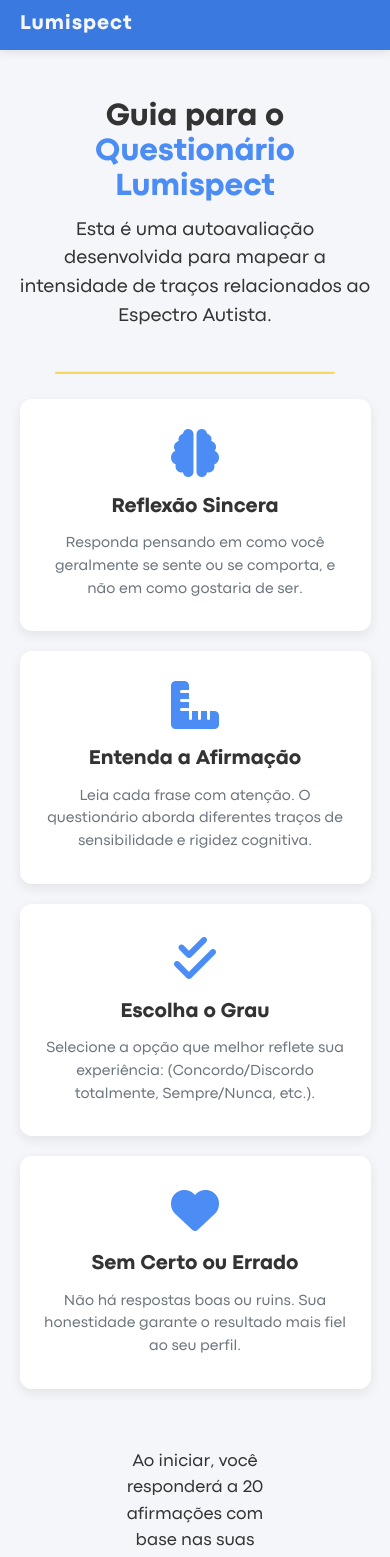
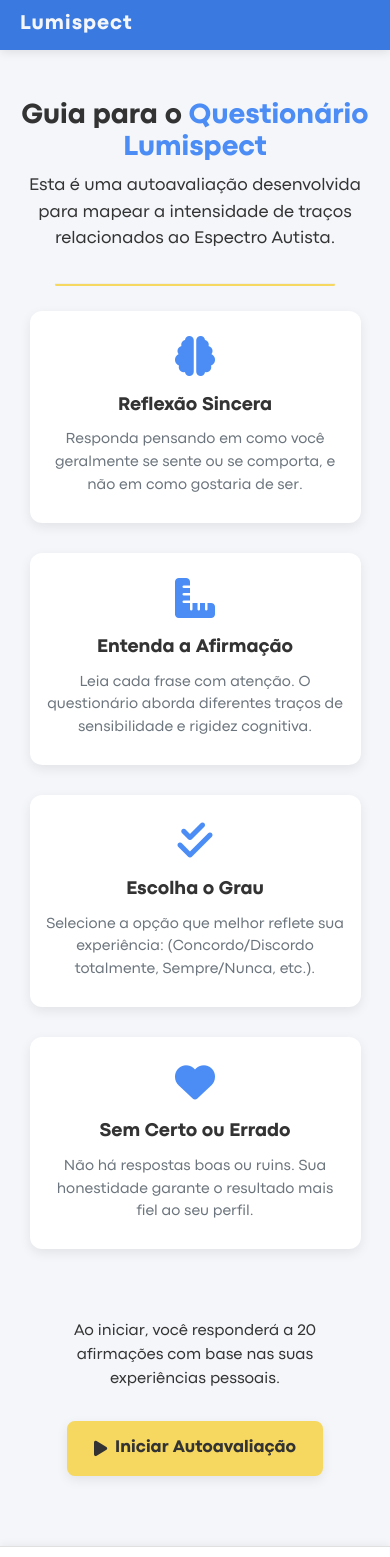
Before and after one commit to MIGUEL-ARCANJO-BRASIL/lumispect, a React (Vite) app: page /instructions in a window 390 px wide. Shown: the top 1557 px of the page. Built offline with nearby package versions, Linux system fonts and the light colour scheme.

Commit message:
fix: fix instructions responsive

```diff
--- a/src/pages/Instructions/style.css
+++ b/src/pages/Instructions/style.css
@@ -124,28 +124,67 @@
 /* RESPONSIVIDADE */
 /* ==================================== */
 @media (max-width: 850px) {
+  .instructions-title {
+    font-size: 2.5em;
+  }
+
+  .instructions-subtitle {
+    font-size: 1.3em;
+  }
+
   .steps-container {
     gap: 20px;
+    padding: 0 10px; /* Adiciona um pouco de padding lateral */
   }
+
   .step-card {
-    /* Em telas menores, 2 cards por linha */
-    flex: 1 1 calc(50% - 15px);
-    min-width: 150px;
+    /* Mantém 2 cards por linha */
+    flex: 1 1 calc(50% - 10px); /* Ajusta o cálculo da largura */
+    min-width: unset; /* Remove min-width fixo para maior flexibilidade */
   }
 }
 
+/* Mobile (max-width: 550px) */
 @media (max-width: 550px) {
+  .instructions-main {
+    padding-bottom: 30px; /* Menos espaço no final em mobile */
+  }
+
   .instructions-title {
-    font-size: 2em;
+    font-size: 1.8em;
   }
+
   .instructions-subtitle {
+    font-size: 1.1em;
+    margin-bottom: 30px;
+  }
+
+  .step-card {
+    /* Força 1 card por linha */
+    flex: 1 1 100%;
+    margin-bottom: 10px; /* Adiciona margem entre os cards empilhados */
+    padding: 25px 15px;
+  }
+
+  .step-icon {
+    font-size: 2.5em; /* Reduz o tamanho do ícone */
+  }
+
+  .step-title {
     font-size: 1.2em;
   }
-  .step-card {
-    /* Em telas muito pequenas, 1 card por linha */
-    flex: 1 1 100%;
+
+  .ready-section {
+    width: 95%; /* Ocupa quase toda a largura para melhor visualização do texto */
   }
+
   .ready-text {
+    font-size: 1em;
+    padding: 0 10px;
+  }
+
+  .start-button {
+    padding: 12px 25px; /* Reduz o tamanho do botão */
     font-size: 1.1em;
   }
 }
```
